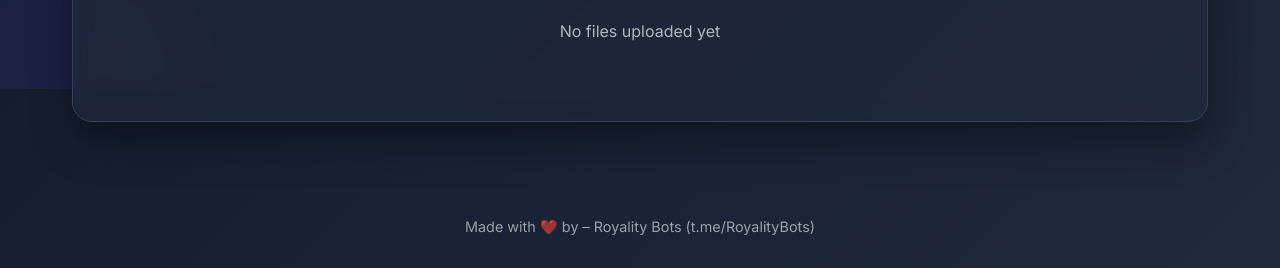
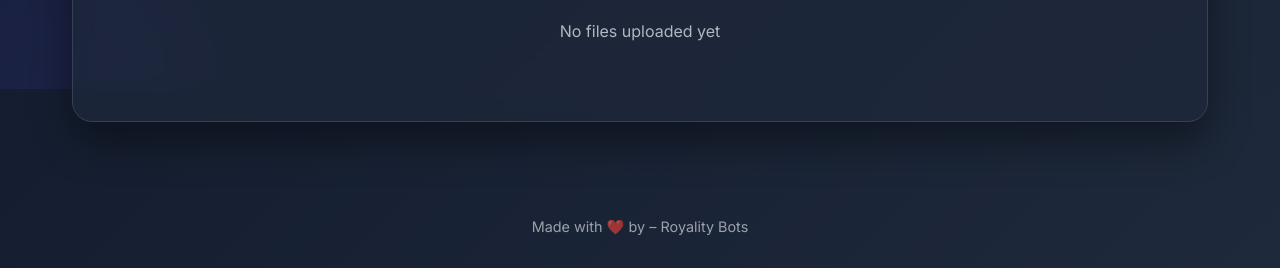
Before and after one commit to Workaccount6447/Hyperlink-, a plain HTML site: page static/ab.html in a window 1280 px wide. Shown: the part 731-999 px from the top of the page. Drawn offline with Linux system fonts and the light colour scheme.

Commit message:
Remove link target from footer text

```diff
--- a/static/ab.html
+++ b/static/ab.html
@@ -1039,7 +1039,7 @@
 
     <footer style="text-align:center; margin: 2rem 0; color: rgba(241,245,249,0.6); font-size: 0.9rem;">
     <a href="https://t.me/RoyalityBots" target="_blank" style="color: inherit; text-decoration: none;">
-        Made with ❤️ by – Royality Bots (t.me/RoyalityBots)
+        Made with ❤️ by – Royality Bots
     </a>
 </footer>
 
```
